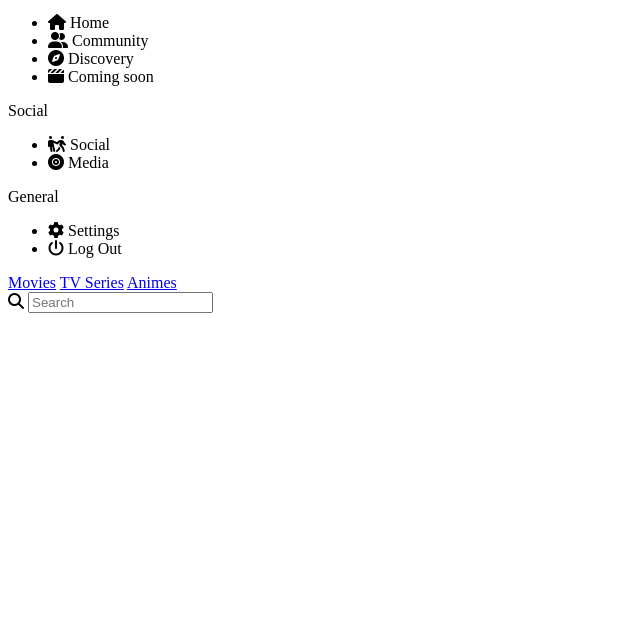
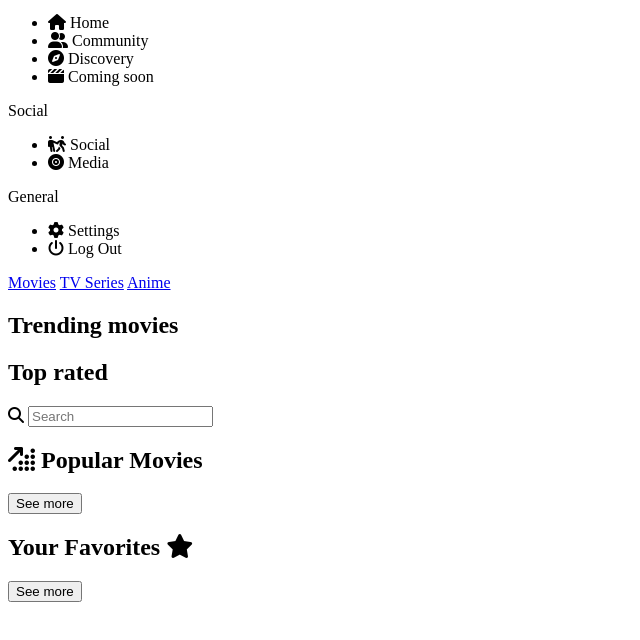
Before and after one commit to DavidBarcenas/javascript-workshops, a plain HTML site: page movies/index.html in a window 1280 px wide. Shown: the part 100-740 px from the top of the page, without its empty margins (0-640 px from the left). Drawn offline with Linux system fonts and the light colour scheme.

Commit message:
add aside and main section structure

```diff
--- a/movies/index.html
+++ b/movies/index.html
@@ -67,16 +67,44 @@
             <nav>
                 <a href="#">Movies</a>
                 <a href="#">TV Series</a>
-                <a href="#">Animes</a>
+                <a href="#">Anime</a>
             </nav>
-            <form>
-                <i class="fa-solid fa-magnifying-glass"></i>
-                <input type="text" placeholder="Search" />
-            </form>
         </header>
+
+        <section>
+            <h2>Trending movies</h2>
+        </section>
+
+        <section>
+            <h2>Top rated</h2>
+        </section>
     </section>
 
-    <script src="./src/env.js"></script>
-    <script src="./src/main.js"></script>
+    <aside>
+        <form>
+            <i class="fa-solid fa-magnifying-glass"></i>
+            <input type="text" placeholder="Search"/>
+        </form>
+
+        <article>
+            <h2>
+                <i class="fa-solid fa-arrow-up-right-dots"></i>
+                Popular Movies
+            </h2>
+            <button>See more</button>
+        </article>
+
+        <article>
+            <h2>
+                Your Favorites
+                <i class="fa-solid fa-star"></i>
+            </h2>
+            <button>See more</button>
+        </article>
+    </aside>
+</div>
+
+<script src="./src/env.js"></script>
+<script src="./src/main.js"></script>
 </body>
 </html>
```
